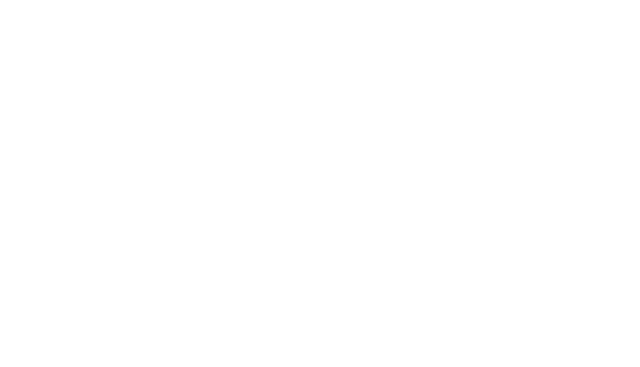
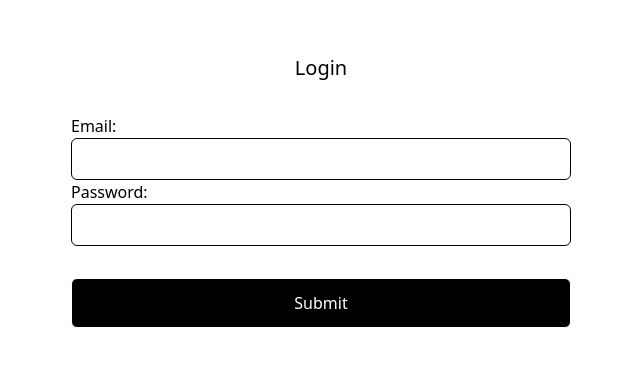
Before and after one commit to cedik456/kanban, a React (Vite) app in the folder client/: page / in a window 1280 px wide. Shown: the part 241-608 px from the top of the page, without its empty margins (319-959 px from the left). Built offline with nearby package versions, Linux system fonts and the light colour scheme.

Commit message:
Add a form

```diff
--- a/client/src/App.jsx
+++ b/client/src/App.jsx
@@ -8,7 +8,7 @@
       <Routes>
         <Route path="/" element={<Login />}></Route>
 
-        <Route path="*" element={<NotFound />}></Route>
+        {/* <Route path="*" element={<NotFound />}></Route> */}
       </Routes>
     </>
   );
--- a/client/src/pages/Login.jsx
+++ b/client/src/pages/Login.jsx
@@ -1,9 +1,53 @@
-import React from "react";
+import React, { useState } from "react";
 
 const Login = () => {
+  const [formData, setFormData] = useState({
+    email: "",
+    password: "",
+  });
+
+  const handleChange = (e) => {
+    setFormData({ ...formData, [e.target.name]: e.target.value });
+  };
+
+  const handleSubmit = (e) => {
+    e.preventDefault();
+    console.log("Login Data", formData);
+  };
+
   return (
     <>
-      <div className="container mx-auto "></div>
+      <main className="container mx-auto px-4 py-8">
+        <div className="flex items-center justify-center h-screen">
+          <form onSubmit={handleSubmit} className="w-[500px]">
+            <h2 className="text-center text-xl mb-8">Login</h2>
+            <div className="flex flex-col mb-8">
+              <label>Email:</label>
+              <input
+                type="text"
+                name="email"
+                value={formData.email}
+                onChange={handleChange}
+                required
+                autoComplete="off"
+                className=" p-2 rounded-md border"
+              />
+              <label>Password:</label>
+              <input
+                type="password"
+                name="password"
+                value={formData.password}
+                onChange={handleChange}
+                required
+                className=" p-2 border rounded-md"
+              />
+            </div>
+            <button className="w-full p-3 bg-black text-white border rounded-md">
+              Submit
+            </button>
+          </form>
+        </div>
+      </main>
     </>
   );
 };
```
